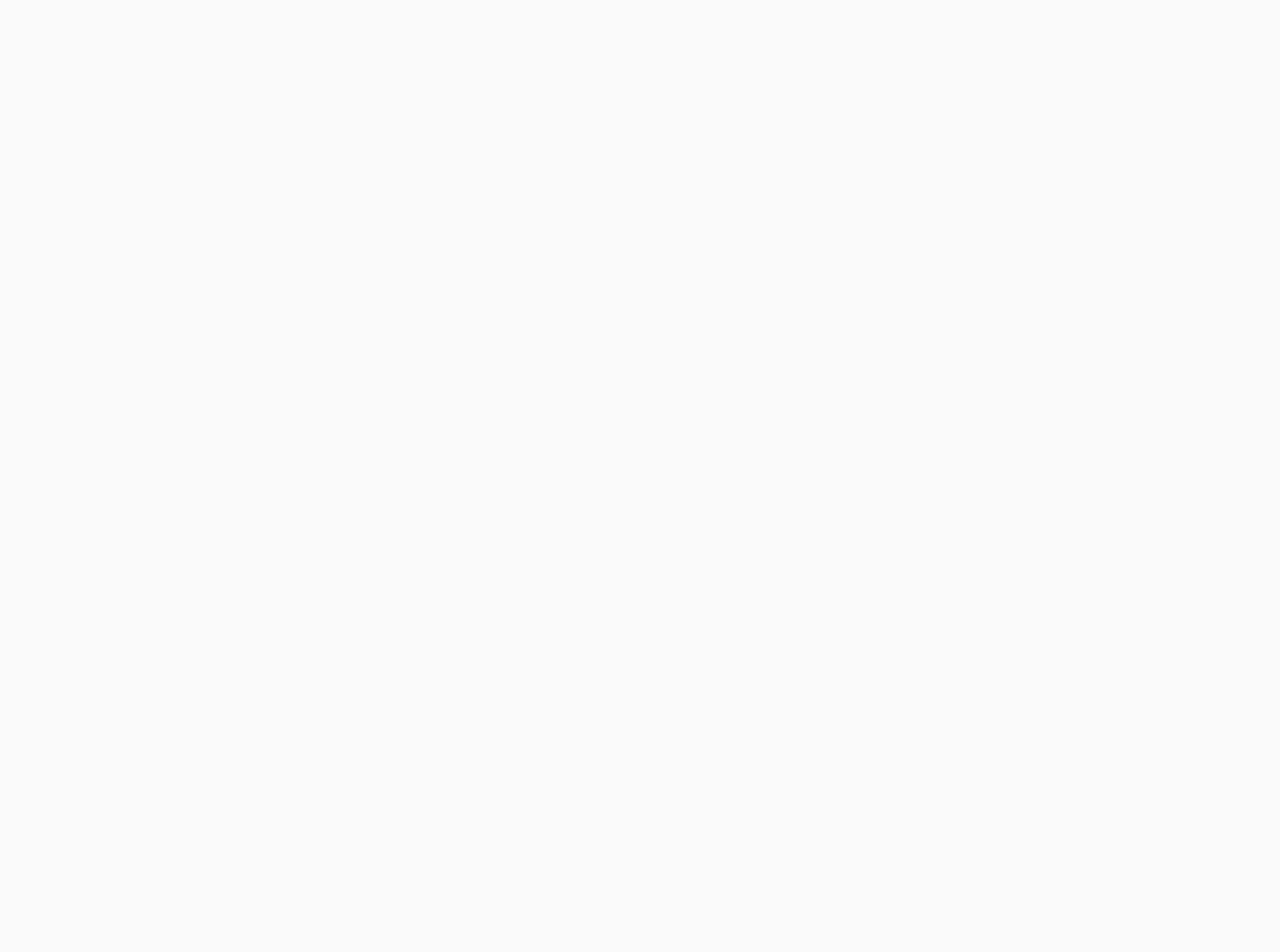
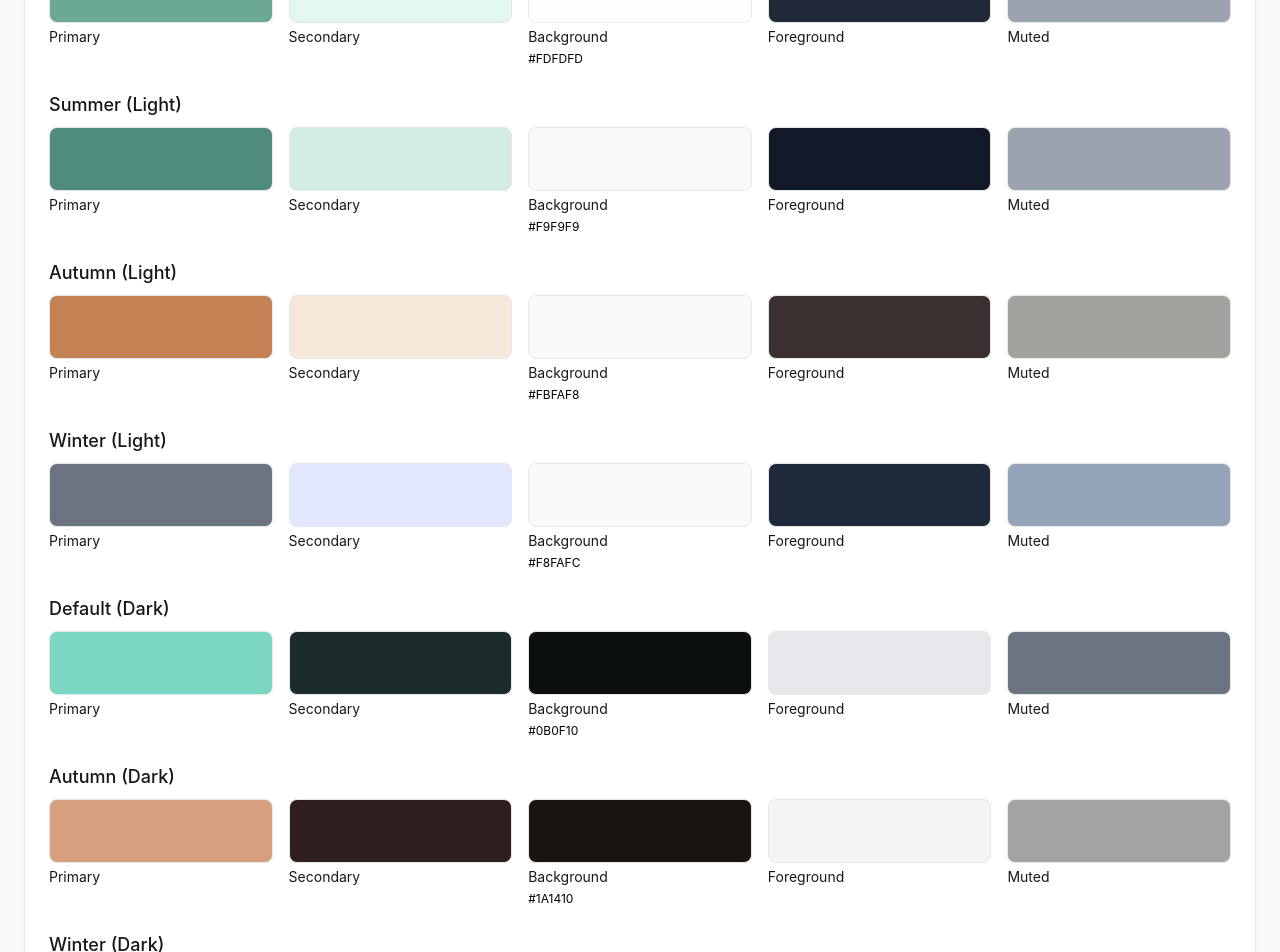
Before and after one commit to osmond/kaymaria, a Next.js app: page /style-guide in a window 1280 px wide. Shown: the part 600-1552 px from the top of the page. Before the commit the page ends 800 px from the top, so only its background shows below. Built offline with nearby package versions, Linux system fonts and the light colour scheme.

Commit message:
styleguide

```diff
--- a/app/style-guide/page.tsx
+++ b/app/style-guide/page.tsx
@@ -1,4 +1,3 @@
-// app/style-guide/page.tsx
 import { Card, CardContent } from "@/components/ui/card"
 
 export default function StyleGuidePage() {
@@ -6,6 +5,7 @@ export default function StyleGuidePage() {
     <div className="p-6 space-y-8">
       <h1 className="text-4xl font-display">Style Guide</h1>
 
+      {/* Main Brand Colors */}
       <Card>
         <CardContent className="p-6">
           <h2 className="text-xl font-semibold mb-4">Colors</h2>
@@ -18,16 +18,108 @@ export default function StyleGuidePage() {
           </div>
         </CardContent>
       </Card>
+
+      {/* Seasonal Themes */}
+      <Card>
+        <CardContent className="p-6">
+          <h2 className="text-xl font-semibold mb-4">Seasonal Theme Palette</h2>
+
+          {seasonalThemes.map((theme) => (
+            <div key={theme.name} className="mb-6">
+              <h3 className="text-lg font-medium mb-2">{theme.name}</h3>
+              <div className="grid grid-cols-2 md:grid-cols-5 gap-4">
+                <ColorSwatch name="Primary" hex={theme.primary} />
+                <ColorSwatch name="Secondary" hex={theme.secondary} />
+                <ColorSwatch name="Background" hex={theme.background} text="black" />
+                <ColorSwatch name="Foreground" hex={theme.foreground} />
+                <ColorSwatch name="Muted" hex={theme.muted} />
+              </div>
+            </div>
+          ))}
+        </CardContent>
+      </Card>
     </div>
   )
 }
 
-function ColorSwatch({ name, hex, text = "white" }: { name: string, hex: string, text?: string }) {
+function ColorSwatch({
+  name,
+  hex,
+  text = "white",
+}: {
+  name: string
+  hex: string
+  text?: string
+}) {
   return (
     <div className="flex flex-col items-start gap-1">
-      <div className="w-full h-16 rounded-lg" style={{ backgroundColor: hex }} />
+      <div
+        className="w-full h-16 rounded-lg border"
+        style={{ backgroundColor: hex }}
+      />
       <span className="text-sm text-muted-foreground">{name}</span>
-      <span className="text-xs" style={{ color: text }}>{hex}</span>
+      <span className="text-xs" style={{ color: text }}>
+        {hex}
+      </span>
     </div>
   )
 }
+
+const seasonalThemes = [
+  {
+    name: "Spring (Light)",
+    primary: "#6CA995",
+    secondary: "#E2F7F2",
+    background: "#FDFDFD",
+    foreground: "#1F2937",
+    muted: "#9CA3AF",
+  },
+  {
+    name: "Summer (Light)",
+    primary: "#508C7E",
+    secondary: "#D3EDE6",
+    background: "#F9F9F9",
+    foreground: "#111827",
+    muted: "#9CA3AF",
+  },
+  {
+    name: "Autumn (Light)",
+    primary: "#C38154",
+    secondary: "#F5E7DA",
+    background: "#FBFAF8",
+    foreground: "#3B2F2F",
+    muted: "#A0A29E",
+  },
+  {
+    name: "Winter (Light)",
+    primary: "#6B7280",
+    secondary: "#E0E7FF",
+    background: "#F8FAFC",
+    foreground: "#1E293B",
+    muted: "#94A3B8",
+  },
+  {
+    name: "Default (Dark)",
+    primary: "#7BD7C2",
+    secondary: "#1B2A2B",
+    background: "#0B0F10",
+    foreground: "#E5E7EB",
+    muted: "#6B7280",
+  },
+  {
+    name: "Autumn (Dark)",
+    primary: "#D69F7E",
+    secondary: "#2E1E1E",
+    background: "#1A1410",
+    foreground: "#F3F4F6",
+    muted: "#A3A3A3",
+  },
+  {
+    name: "Winter (Dark)",
+    primary: "#6C82B3",
+    secondary: "#1C2431",
+    background: "#0A101A",
+    foreground: "#E2E8F0",
+    muted: "#94A3B8",
+  },
+]
```
